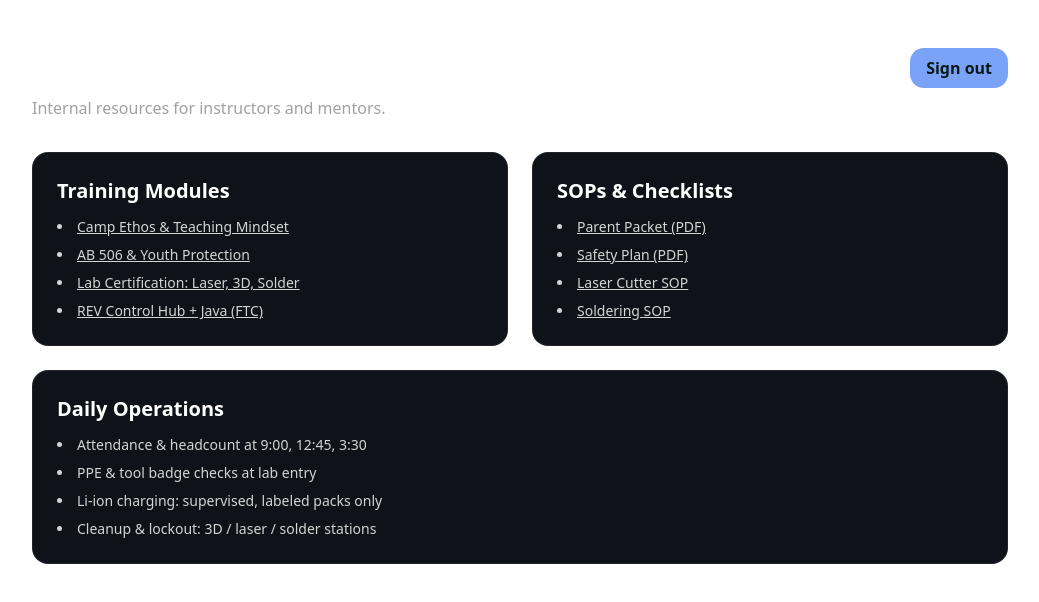
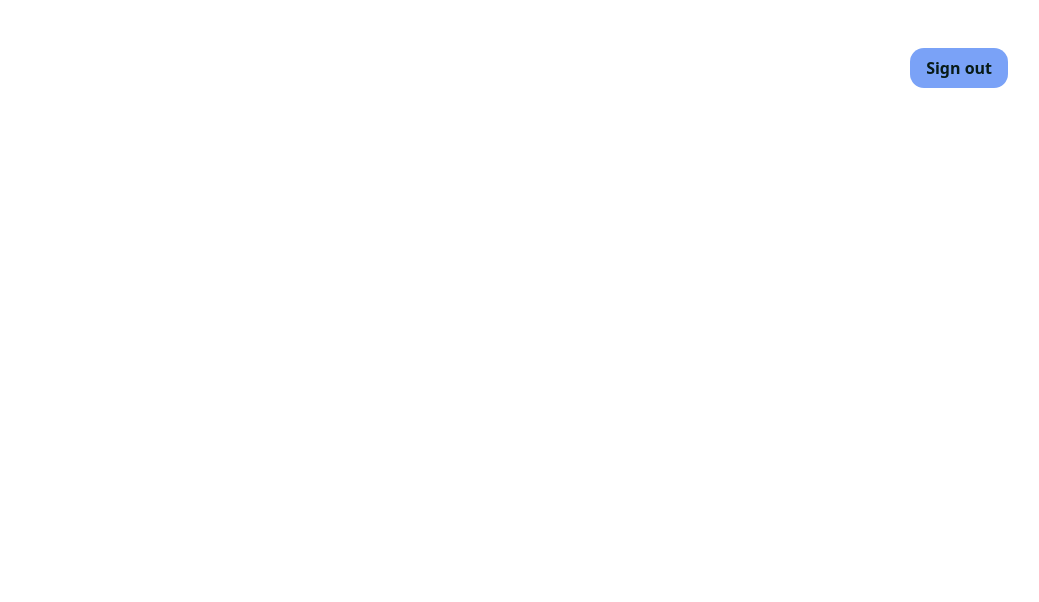
Before and after one commit to KingKumar/camp-asimov, a Next.js app: page /staff in a window 1280 px wide. Shown: the top 602 px of the page, without its empty margins (120-1159 px from the left). Built offline with nearby package versions, Linux system fonts and the light colour scheme.

Commit message:
updated handling of login/ logout

```diff
--- a/app/api/staff/login/route.ts
+++ b/app/api/staff/login/route.ts
@@ -1,20 +1,24 @@
 import { NextResponse } from "next/server";
+
+const normalize = (s: string) => s.normalize("NFKC").trim();
 
 export async function POST(req: Request) {
   const body = await req.text();
   const params = new URLSearchParams(body);
-  const password = params.get("password") || "";
+  const input = normalize(params.get("password") || "");
+  const expectedRaw = process.env.STAFF_PORTAL_PASSWORD;
 
-  const expected = process.env.STAFF_PORTAL_PASSWORD;
-  if (!expected) {
-    return NextResponse.json({ message: "Server missing STAFF_PORTAL_PASSWORD" }, { status: 500 });
+  if (!expectedRaw) {
+    return NextResponse.json({ ok: false, message: "Server missing STAFF_PORTAL_PASSWORD" }, { status: 500 });
+  }
+  const expected = normalize(expectedRaw);
+
+  if (input !== expected) {
+    return NextResponse.json({ ok: false, message: "Invalid password" }, { status: 401 });
   }
 
-  if (password !== expected) {
-    return NextResponse.json({ message: "Invalid password" }, { status: 401 });
-  }
-
-  const res = NextResponse.redirect(new URL("/staff", req.url));
+  // Set cookie, but DO NOT redirect here. Let the client navigate.
+  const res = NextResponse.json({ ok: true });
   res.cookies.set("staff_auth", "1", {
     httpOnly: true,
     secure: true,
--- a/app/api/staff/logout/route.ts
+++ b/app/api/staff/logout/route.ts
@@ -1,7 +1,7 @@
 import { NextResponse } from "next/server";
 
-export async function POST(req: Request) {
-  const res = NextResponse.redirect(new URL("/staff/login", req.url));
+export async function POST() {
+  const res = NextResponse.json({ ok: true });
   res.cookies.set("staff_auth", "", {
     httpOnly: true,
     secure: true,
--- a/app/staff/login/page.tsx
+++ b/app/staff/login/page.tsx
@@ -1,11 +1,13 @@
 "use client";
 
 import { useState } from "react";
+import { useRouter } from "next/navigation";
 
 export default function StaffLoginPage() {
   const [password, setPassword] = useState("");
   const [error, setError] = useState<string | null>(null);
   const [loading, setLoading] = useState(false);
+  const router = useRouter();
 
   async function onSubmit(e: React.FormEvent) {
     e.preventDefault();
@@ -14,15 +16,20 @@ export default function StaffLoginPage() {
     try {
       const res = await fetch("/api/staff/login", {
         method: "POST",
-        body: new URLSearchParams({ password }),
+        body: new URLSearchParams({ password: password.trim() }),
         headers: { "Content-Type": "application/x-www-form-urlencoded" },
       });
+
       if (res.ok) {
-        window.location.href = "/staff";
-      } else {
-        const data = await res.json().catch(() => ({}));
-        setError(data?.message || "Invalid password");
+        // Cookie is set; now navigate client-side (no reload needed)
+        router.push("/staff");
+        return;
       }
+
+      const data = await res.json().catch(() => ({}));
+      setError(data?.message || "Invalid password");
+    } catch (e) {
+      setError("Something went wrong. Please try again.");
     } finally {
       setLoading(false);
     }
--- a/app/staff/page.tsx
+++ b/app/staff/page.tsx
@@ -1,55 +1,27 @@
-import Link from "next/link";
+"use client";
+import { useRouter } from "next/navigation";
 
 export default function StaffPortalPage() {
+  const router = useRouter();
+
+  async function handleLogout() {
+    await fetch("/api/staff/logout", { method: "POST" });
+    router.push("/staff/login");
+  }
+
   return (
     <main className="max-w-5xl mx-auto px-6 py-12 text-white">
       <div className="flex items-center justify-between">
         <h1 className="text-3xl font-bold">Staff Portal</h1>
-        <form action="/api/staff/logout" method="POST">
         <button
+          onClick={handleLogout}
           className="px-4 py-2 rounded-xl font-semibold"
           style={{ backgroundColor: "#7AA2F7", color: "#081b17" }}
         >
           Sign out
         </button>
-        </form>
       </div>
-
-      <p className="mt-2 text-neutral-400">
-        Internal resources for instructors and mentors.
-      </p>
-
-      <div className="mt-8 grid md:grid-cols-2 gap-6">
-        <section className="rounded-2xl border p-6" style={{ borderColor: "rgba(255,255,255,0.08)", background: "#101219" }}>
-          <h2 className="text-xl font-semibold">Training Modules</h2>
-          <ul className="mt-3 space-y-2 text-sm text-neutral-300 list-disc list-inside">
-            <li><Link href="/staff/modules/ethos" className="underline">Camp Ethos & Teaching Mindset</Link></li>
-            <li><Link href="/staff/modules/compliance" className="underline">AB 506 & Youth Protection</Link></li>
-            <li><Link href="/staff/modules/lab" className="underline">Lab Certification: Laser, 3D, Solder</Link></li>
-            <li><Link href="/staff/modules/ftc" className="underline">REV Control Hub + Java (FTC)</Link></li>
-          </ul>
-        </section>
-
-        <section className="rounded-2xl border p-6" style={{ borderColor: "rgba(255,255,255,0.08)", background: "#101219" }}>
-          <h2 className="text-xl font-semibold">SOPs & Checklists</h2>
-          <ul className="mt-3 space-y-2 text-sm text-neutral-300 list-disc list-inside">
-            <li><a href="/parent-packet.pdf" target="_blank" className="underline">Parent Packet (PDF)</a></li>
-            <li><a href="/safety-plan.pdf" target="_blank" className="underline">Safety Plan (PDF)</a></li>
-            <li><a href="/sops/laser-cutter.pdf" target="_blank" className="underline">Laser Cutter SOP</a></li>
-            <li><a href="/sops/soldering.pdf" target="_blank" className="underline">Soldering SOP</a></li>
-          </ul>
-        </section>
-
-        <section className="rounded-2xl border p-6 md:col-span-2" style={{ borderColor: "rgba(255,255,255,0.08)", background: "#101219" }}>
-          <h2 className="text-xl font-semibold">Daily Operations</h2>
-          <ul className="mt-3 space-y-2 text-sm text-neutral-300 list-disc list-inside">
-            <li>Attendance & headcount at 9:00, 12:45, 3:30</li>
-            <li>PPE & tool badge checks at lab entry</li>
-            <li>Li-ion charging: supervised, labeled packs only</li>
-            <li>Cleanup & lockout: 3D / laser / solder stations</li>
-          </ul>
-        </section>
-      </div>
+      {/* ... rest of your portal ... */}
     </main>
   );
 }
--- a/middleware.ts
+++ b/middleware.ts
@@ -3,22 +3,24 @@ import type { NextRequest } from "next/server";
 
 export function middleware(req: NextRequest) {
   const { pathname } = req.nextUrl;
-
   const isStaff = pathname.startsWith("/staff");
   const isLogin = pathname === "/staff/login";
   const isApi = pathname.startsWith("/api/staff");
+  const authed = req.cookies.get("staff_auth")?.value === "1";
 
-  if (isStaff && !isLogin && !isApi) {
-    const hasAuth = req.cookies.get("staff_auth")?.value === "1";
-    if (!hasAuth) {
+  if (isStaff && !isApi) {
+    if (!authed && !isLogin) {
       const url = req.nextUrl.clone();
       url.pathname = "/staff/login";
+      return NextResponse.redirect(url);
+    }
+    if (authed && isLogin) {
+      const url = req.nextUrl.clone();
+      url.pathname = "/staff";
       return NextResponse.redirect(url);
     }
   }
   return NextResponse.next();
 }
 
-export const config = {
-  matcher: ["/staff/:path*", "/api/staff/:path*"],
-};
+export const config = { matcher: ["/staff/:path*", "/api/staff/:path*"] };
```
Lines whose indentation alone changed are shown as unchanged.
